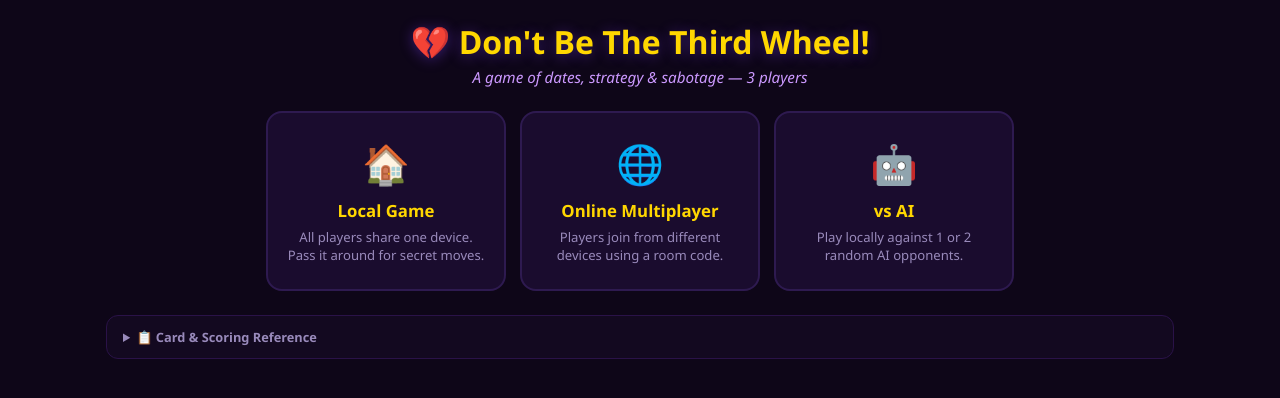
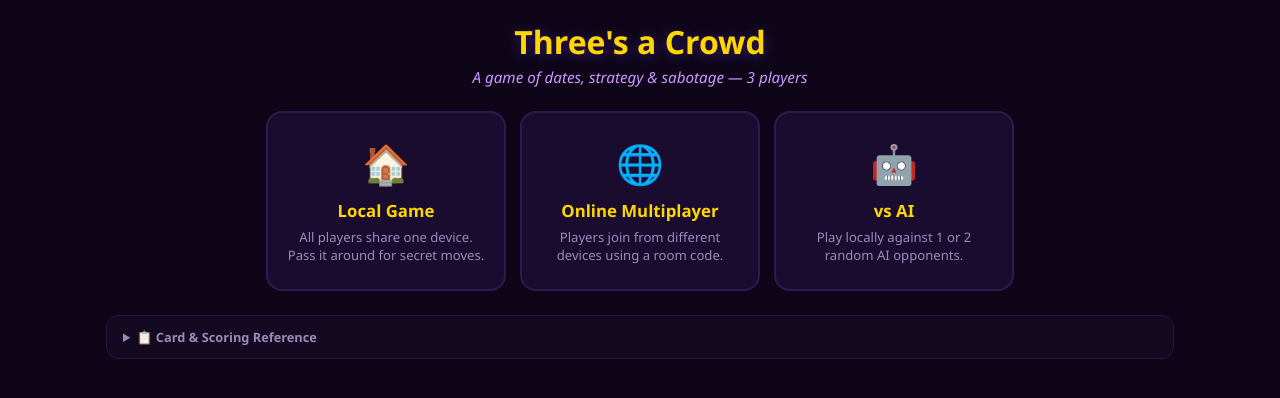
Before and after one commit to calvinpozderac-claude/dont_be_the_third_wheel, a Flask app: page / in a window 1280 px wide. Shown: the top 398 px of the page. Run offline with Flask 3, Linux system fonts and the light colour scheme.

Commit message:
Rename to Three's a Crowd, update matrix and card 2/5 modifiers
- Title changed to "Three's a Crowd" throughout (HTML, UI, README)
- README rewritten as a professional rulebook
- Scoring matrix updated: MM+MM+PS now +2/+1/0 (not +2/+2/0),
  MM+PS+MM now +2/0/+1, MM+MM+MM now -2/+1/+1 (not -2/+2/+2)
- Card 2 modifier: multiply holder's score × 2 this date (any player,
  replaces TW-only MM+MM+MM protection)
- Card 5 modifier: divide holder's score ÷ 2 round down (any player,
  replaces TW-only MM+MM+MM penalty)
- Scoring matrix UI and card reference updated to match

```diff
--- a/app.py
+++ b/app.py
@@ -18,11 +18,11 @@ def _gen_code():
 # ── card definitions ───────────────────────────────────────────────────────────
 
 CARD_INFO = {
-    1: {"type": "bonus",  "action": "Switch any two date piles",                                                          "modifier": "+1 point at end of game",                                    "modifier_type": "global_plus"},
-    2: {"type": "bonus",  "action": "Swap the arrival order of any two cards in a date pile",                             "modifier": "If third wheel in MM+MM+MM: score 0 instead of −2",          "modifier_type": "tw_protect"},
+    1: {"type": "bonus",  "action": "Switch any two date piles",                                                          "modifier": "+1 point at end of game",                                     "modifier_type": "global_plus"},
+    2: {"type": "bonus",  "action": "Swap the arrival order of any two cards in a date pile",                             "modifier": "Multiply your score × 2 this date",                           "modifier_type": "score_x2"},
     3: {"type": "bonus",  "action": "Deactivate an opponent's active bonus, or activate an opponent's avoided debuff",    "modifier": "Peek at one other player's move before choosing yours this date", "modifier_type": "peek"},
-    4: {"type": "debuff", "action": "Switch any two date piles",                                                          "modifier": "−1 point at end of game",                                    "modifier_type": "global_minus"},
-    5: {"type": "debuff", "action": "Swap the arrival order of any two cards in a date pile",                             "modifier": "If third wheel in MM+MM+MM: score −4 instead of −2",         "modifier_type": "tw_double"},
+    4: {"type": "debuff", "action": "Switch any two date piles",                                                          "modifier": "−1 point at end of game",                                     "modifier_type": "global_minus"},
+    5: {"type": "debuff", "action": "Swap the arrival order of any two cards in a date pile",                             "modifier": "Divide your score ÷ 2 (round down) this date",                "modifier_type": "score_halve"},
     6: {"type": "debuff", "action": "Deactivate an opponent's active bonus, or activate an opponent's avoided debuff",    "modifier": "Must show your move to one player before they choose this date", "modifier_type": "show"},
 }
 
@@ -344,16 +344,17 @@ def _score_date(state, di):
         elif m0 == "PS" and m1 == "MM": base = {tw: 0, n0:  1, n1: -1}
         else:                           base = {tw: 0, n0:  2, n1:  2}
     else:
-        if   m0 == "PS" and m1 == "PS": base = {tw: -2, n0: 1, n1: 1}
-        elif m0 == "MM" and m1 == "PS": base = {tw:  2, n0: 2, n1: 0}
-        elif m0 == "PS" and m1 == "MM": base = {tw:  2, n0: 0, n1: 2}
-        else:
-            tw_score = -2
-            for play in plays:
-                if play["player_idx"] == tw and play["modifier_active"]:
-                    if   play["card_num"] == 2: tw_score = 0
-                    elif play["card_num"] == 5: tw_score = -4
-            base = {tw: tw_score, n0: 2, n1: 2}
+        if   m0 == "PS" and m1 == "PS": base = {tw: -2, n0:  1, n1:  1}
+        elif m0 == "MM" and m1 == "PS": base = {tw:  2, n0:  1, n1:  0}
+        elif m0 == "PS" and m1 == "MM": base = {tw:  2, n0:  0, n1:  1}
+        else:                           base = {tw: -2, n0:  1, n1:  1}
+
+    # card 2 (bonus): multiply holder's score × 2; card 5 (debuff): divide ÷ 2 (floor)
+    for play in plays:
+        pi = play["player_idx"]
+        if play["modifier_active"]:
+            if   play["card_num"] == 2: base[pi] = base[pi] * 2
+            elif play["card_num"] == 5: base[pi] = base[pi] // 2
 
     return base
 
--- a/static/js/game.js
+++ b/static/js/game.js
@@ -117,7 +117,7 @@ function render() {
 function renderModeSelect() {
   return `
 <div class="screen">
-<div class="title">💔 Don't Be The Third Wheel!</div>
+<div class="title">Three's a Crowd</div>
 <div class="subtitle">A game of dates, strategy &amp; sabotage — 3 players</div>
 <div class="mode-grid">
 
@@ -394,7 +394,7 @@ function renderCardPlaying() {
   if (isOnline && !isMyTurn) {
     return `
 <div class="screen">
-  <div class="title" style="font-size:1.3rem;margin-bottom:6px">Don't Be The Third Wheel!</div>
+  <div class="title" style="font-size:1.3rem;margin-bottom:6px">Three's a Crowd</div>
   ${renderStatusBar()}
   <div class="online-waiting-box">
     <div style="font-size:2rem">⏳</div>
@@ -426,7 +426,7 @@ function renderCardPlaying() {
   const canNew = canCreateNew();
   return `
 <div class="screen">
-  <div class="title" style="font-size:1.3rem;margin-bottom:6px">Don't Be The Third Wheel!</div>
+  <div class="title" style="font-size:1.3rem;margin-bottom:6px">Three's a Crowd</div>
   ${renderStatusBar()}
   <div id="msg-bar">${instruction}</div>
   <div id="stacks-area">
@@ -870,20 +870,15 @@ function renderScoringMatrix(di, actualMoves) {
   const tw    = plays[twPos];
   const normals = plays.filter((_, i) => i !== twPos);
 
-  const hasCard2Bonus  = plays.some(p => p.modifier_active && p.card_num === 2);
-  const hasCard5Debuff = plays.some(p => p.modifier_active && p.card_num === 5);
-
-  const twMoveScore = hasCard2Bonus ? 0 : hasCard5Debuff ? -4 : -2;
-
   const ROWS = [
     ["PS","PS","PS",  0, +1, +1],
     ["PS","MM","PS",  0, -1, +1],
     ["PS","PS","MM",  0, +1, -1],
     ["PS","MM","MM",  0, +2, +2],
     ["MM","PS","PS", -2, +1, +1],
-    ["MM","MM","PS", +2, +2,  0],
-    ["MM","PS","MM", +2,  0, +2],
-    ["MM","MM","MM", twMoveScore, +2, +2],
+    ["MM","MM","PS", +2, +1,  0],
+    ["MM","PS","MM", +2,  0, +1],
+    ["MM","MM","MM", -2, +1, +1],
   ];
 
   let actualRow = -1;
@@ -914,10 +909,14 @@ function renderScoringMatrix(di, actualMoves) {
   const n2Name  = normals[1] ? pname(normals[1].player_idx).substring(0, 7) : "N2";
 
   let modNote = "";
-  if (hasCard2Bonus)
-    modNote = `<div class="matrix-mod-note bonus-note">✓ Card 2 Bonus: MM+MM+MM TW = 0</div>`;
-  if (hasCard5Debuff)
-    modNote = `<div class="matrix-mod-note debuff-note">✗ Card 5 Debuff: MM+MM+MM TW = −4</div>`;
+  plays.forEach(p => {
+    if (!p.modifier_active) return;
+    const name = pname(p.player_idx).substring(0, 10);
+    if (p.card_num === 2)
+      modNote += `<div class="matrix-mod-note bonus-note">✓ Card 2 (${name}): score × 2</div>`;
+    if (p.card_num === 5)
+      modNote += `<div class="matrix-mod-note debuff-note">✗ Card 5 (${name}): score ÷ 2</div>`;
+  });
 
   return `
 <div class="scoring-matrix-title">Date ${di + 1} — All Outcomes</div>
@@ -1217,7 +1216,7 @@ function renderEnd() {
   return `
 <div class="screen">
   <div id="end-screen">
-    <div class="title">💔 Game Over!</div>
+    <div class="title">Three's a Crowd — Game Over!</div>
     <div class="subtitle">Final standings</div>
     <div class="podium">${podium}</div>
     <div class="score-breakdown">
@@ -1282,10 +1281,11 @@ function renderCardRef() {
       <div class="sl">PS</div><div class="sl">MM</div><div class="sl">PS</div><div class="sr">0 / −1 / +1</div>
       <div class="sl">PS</div><div class="sl">MM</div><div class="sl">MM</div><div class="sr">0 / +2 / +2</div>
       <div class="sl">MM</div><div class="sl">PS</div><div class="sl">PS</div><div class="sr">−2 / +1 / +1</div>
-      <div class="sl">MM</div><div class="sl">MM</div><div class="sl">PS</div><div class="sr">+2 / +2 / 0</div>
-      <div class="sl">MM</div><div class="sl">MM</div><div class="sl">MM</div><div class="sr">−2\* / +2 / +2</div>
+      <div class="sl">MM</div><div class="sl">MM</div><div class="sl">PS</div><div class="sr">+2 / +1 / 0</div>
+      <div class="sl">MM</div><div class="sl">PS</div><div class="sl">MM</div><div class="sr">+2 / 0 / +1</div>
+      <div class="sl">MM</div><div class="sl">MM</div><div class="sl">MM</div><div class="sr">−2 / +1 / +1</div>
     </div>
-    <div style="color:#998ABB;font-size:.72rem;margin-top:3px">\*C2 Bonus → TW scores 0 · C5 Debuff → TW scores −4</div>
+    <div style="color:#998ABB;font-size:.72rem;margin-top:3px">C2 Bonus: your score × 2 · C5 Debuff: your score ÷ 2</div>
   </div>
   <div class="ref-section" style="margin-top:6px;font-size:.75rem;color:#998ABB">
     <b>Third Wheel rule:</b> Piles 1–2 → 3rd arrival is 3W · Piles 3–4 → 2nd arrival · Piles 5–6 → 1st arrival
--- a/templates/index.html
+++ b/templates/index.html
@@ -3,7 +3,7 @@
 <head>
   <meta charset="UTF-8" />
   <meta name="viewport" content="width=device-width, initial-scale=1.0" />
-  <title>Don't Be The Third Wheel!</title>
+  <title>Three's a Crowd</title>
   <link rel="stylesheet" href="/static/css/style.css" />
 </head>
 <body>
```
Also changed, not shown: README.md.
